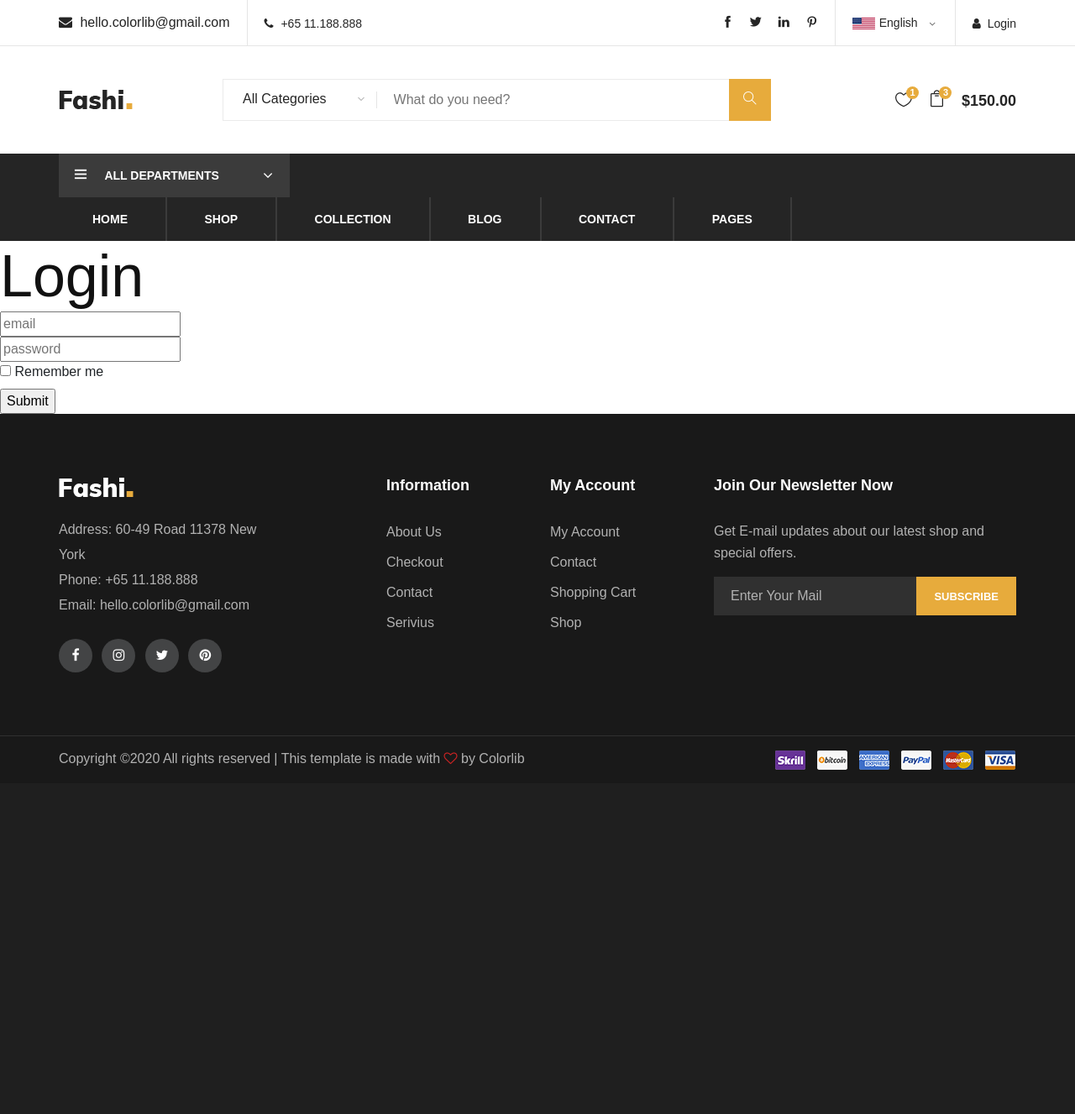
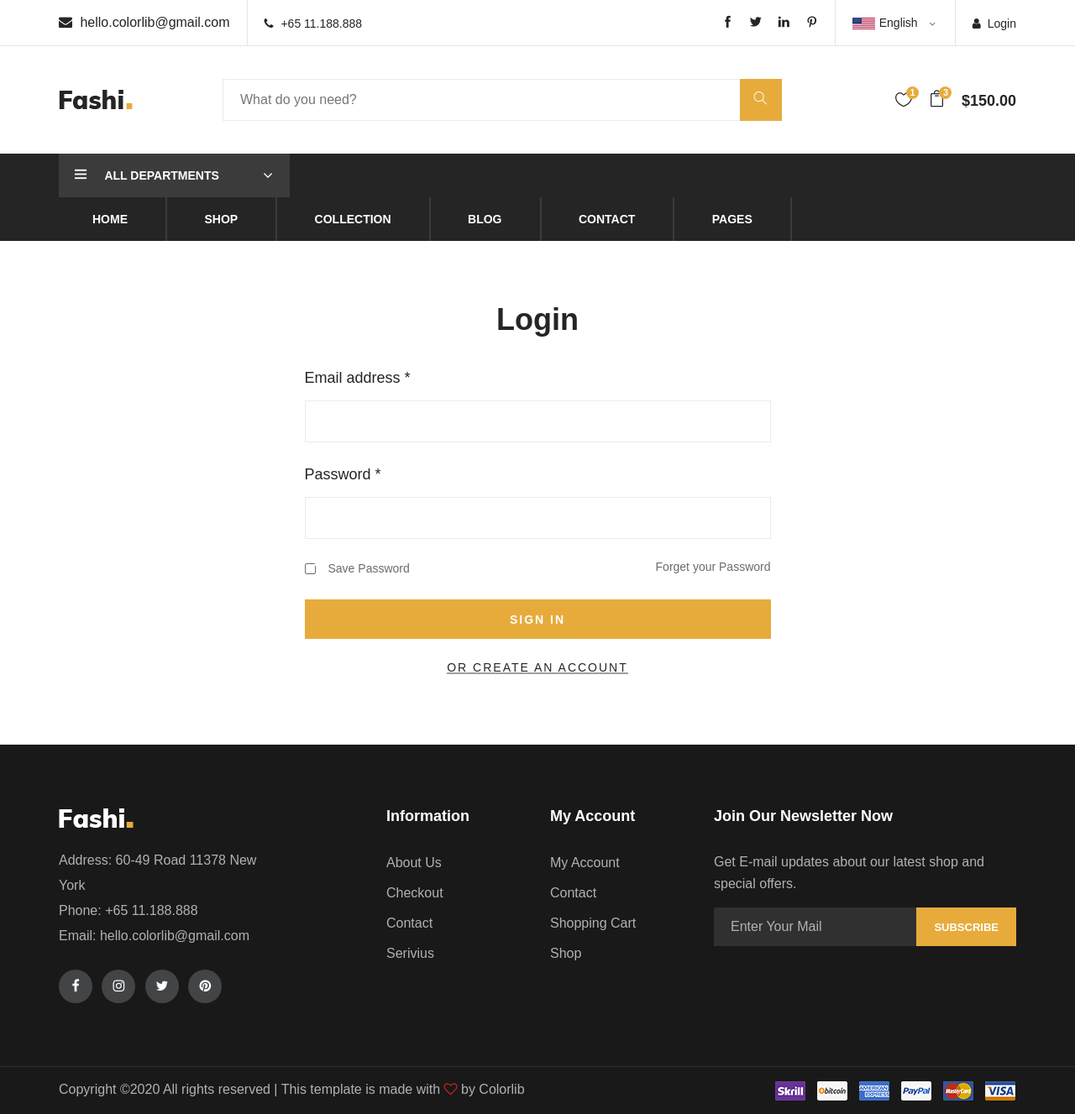
Before and after one commit to joro2404/SummerPractice, a Flask app: page /login in a window 1280 px wide. Shown: the whole page at 84% size. Before the commit the page ends 917 px from the top, so only its background shows below. Run offline with Flask 2, Linux system fonts and the light colour scheme; parts of the project's set-up code (start-up, migrations or seed data) failed here and were passed over; some libraries are stand-ins or nearby versions; some web fonts are replaced.

Commit message:
login and register forms

```diff
--- a/app/static/css/style.css
+++ b/app/static/css/style.css
@@ -464,7 +464,7 @@ ol {
 }
 
 .inner-header .advanced-search .input-group {
-	max-width: 70%;
+	max-width: 100%;
 	height: 100%;
 }
 
@@ -3757,6 +3757,13 @@ ol {
   Register Form
 -----------------------*/
 
+.warn-message {
+	text-align: center;
+	color: red;
+	margin-bottom: 35px;
+	font-size: 18px;
+}
+
 .register-login-section {
 	padding-top: 72px;
 	padding-bottom: 80px;
--- a/app/templates/layout.html
+++ b/app/templates/layout.html
@@ -71,7 +71,6 @@
                     </div>
                     <div class="col-lg-7 col-md-7">
                         <div class="advanced-search">
-                            <button type="button" class="category-btn">All Categories</button>
                             <form action="#" class="input-group">
                                 <input type="text" placeholder="What do you need?">
                                 <button type="button"><i class="ti-search"></i></button>
--- a/app/templates/login.html
+++ b/app/templates/login.html
@@ -4,17 +4,49 @@
     {{ super() }}
 {% endblock %}
 {% block content %}
-    <h1>Login</h1>
+
+    <!-- Login Section Begin -->
+    <div class="register-login-section spad">
+        <div class="container">
+            <div class="row">
+                <div class="col-lg-6 offset-lg-3">
+                    <div class="login-form">
+                        <h2>Login</h2>
+                        <div class="warn-message">
                         {% with messages = get_flashed_messages() %}
                             {% if messages %}
                                 {{ messages[0] }}
                             {% endif %}
                         {% endwith %}
+                        </div>
                         <form action="/login" method="post">
-        <input type="email" name="email" placeholder="email"><br>
-        <input type="password" name="password" placeholder="password"><br>
-        <input type="checkbox" name="remember" class="">
-        <label for="rememberMe">Remember me</label><br>
-        <input type="submit" value="Submit"><br>
+                            <div class="group-input">
+                                <label for="email">Email address *</label>
+                                <input type="text" name="email" required>
+                            </div>
+                            <div class="group-input">
+                                <label for="password">Password *</label>
+                                <input type="password" name="password" required>
+                            </div>
+                            <div class="group-input gi-check">
+                                <div class="gi-more">
+                                    <label for="save-pass">
+                                        Save Password
+                                        <input type="checkbox" id="save-pass" name="remember">
+                                        <span class="checkmark"></span>
+                                    </label>
+                                    <a href="#" class="forget-pass">Forget your Password</a>
+                                </div>
+                            </div>
+                            <button type="submit" class="site-btn login-btn">Sign In</button>
                         </form>
+                        <div class="switch-login">
+                            <a href="/register" class="or-login">Or Create An Account</a>
+                        </div>
+                    </div>
+                </div>
+            </div>
+        </div>
+    </div>
+    <!-- Login Form Section End -->
 {% endblock %}
```
Also changed, not shown: app/templates/register.html (+45 -8 lines). Lines whose indentation alone changed are shown as unchanged.
